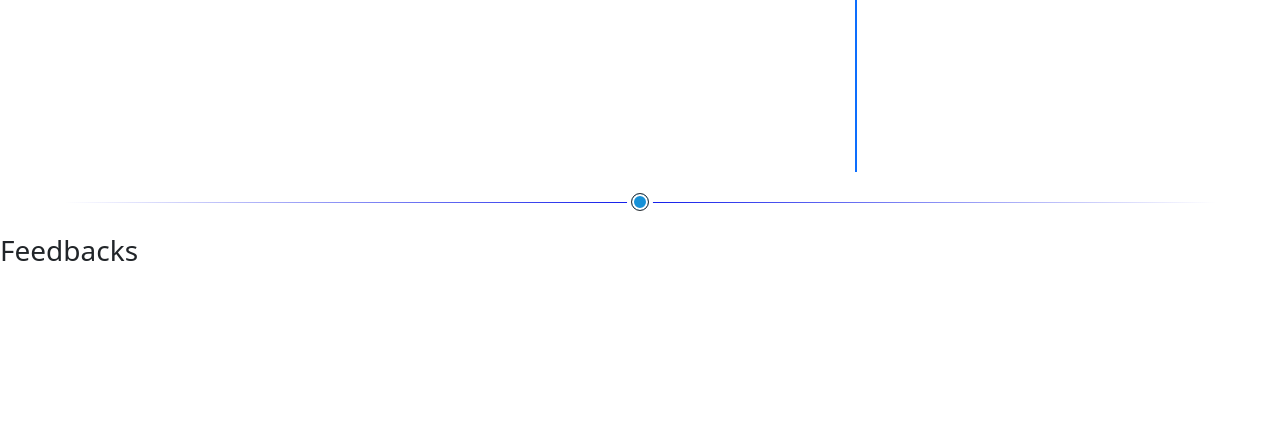
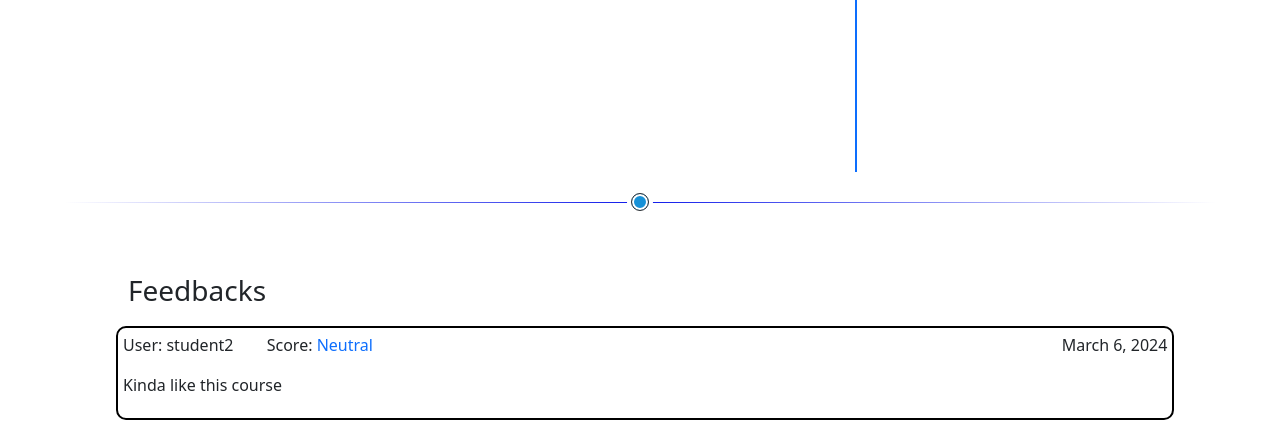
Before and after one commit to 13aba/Advanced-Web-Dev-Final, a Django app: page /course/2 in a window 1280 px wide. Shown: the part 540-970 px from the top of the page. Before the commit the page ends 801 px from the top, so only its background shows below. Run offline with Django 4.2, Linux system fonts and the light colour scheme; a user stored in the database is signed in; data comes from the database, SQL or seed files in the repository; both versions use the stored data as it was after the commit; some libraries are stand-ins or nearby versions.

Commit message:
-finished feedback feature

```diff
--- a/ephysics/static/main.css
+++ b/ephysics/static/main.css
@@ -102,6 +102,12 @@ h1 {
 					0 0 0 4px white;
 }
 
+.feedback-section {
+    padding-top: 40px;
+    padding-left: 10%;
+
+}
+
 img {
     max-width: 100%;
     height: auto;
--- a/ephysics/webapp/forms.py
+++ b/ephysics/webapp/forms.py
@@ -53,6 +53,20 @@ class PostForm(forms.ModelForm):
 
 class FeedbackForm(forms.ModelForm):
 
+    SCORE_CHOICES = (
+        ('1', 'Highly Not Recommended'),
+        ('2', 'Not Recommended'),
+        ('3', 'Neutral'),
+        ('4', 'Recommended'),
+        ('5', 'Highly Recommended'),
+    )
+
+    score = forms.ChoiceField(choices=SCORE_CHOICES, initial='3', widget=forms.Select(attrs={'class': 'form-control', 'style': 'width: 90%;'}))
+
     class Meta :
         model = Feedback
         fields = ('score', 'content')
+
+        widgets = {
+            'content': forms.TextInput(attrs={'placeholder': 'Feedback for the course', 'style': 'width: 90%; resize: None; height: 70px;', 'class': 'form-control'})
+        }
--- a/ephysics/webapp/models.py
+++ b/ephysics/webapp/models.py
@@ -65,7 +65,7 @@ class Deadline(models.Model):
     def __str__(self):
         return f"{self.course.title} have deadline at {self.due_date}"
 
-class Feedback(models.Model):
+class FeedbackChoice:
     SCORE_CHOICES = (
         ('1', 'Highly Not Recommended'),
         ('2', 'Not Recommended'),
@@ -73,11 +73,22 @@ class Feedback(models.Model):
         ('4', 'Recommended'),
         ('5', 'Highly Recommended'),
     )
+
+class Feedback(models.Model):
+
     course = models.ForeignKey(Course, on_delete=models.CASCADE)
     student = models.ForeignKey(AppUser, on_delete=models.CASCADE)
     date = models.DateField(editable=False)
-    score = models.IntegerField(choices = SCORE_CHOICES)
+    score = models.CharField(max_length=1, choices = FeedbackChoice.SCORE_CHOICES)
     content = models.TextField()
 
     def __str__(self):
         return f"{self.course.title} have feedback from {self.student}"
+
+    #Referenced from https://forum.djangoproject.com/t/django-get-foo-display-not-working-as-expected/23866/7
+    @property
+    def get_score_text(self):
+        for i in FeedbackChoice.SCORE_CHOICES:
+            if i[0] == self.score:
+                return i[1]
+        return self.score
--- a/ephysics/webapp/templates/course.html
+++ b/ephysics/webapp/templates/course.html
@@ -134,14 +134,19 @@
                                 {% if request.user.appuser == course.teacher %}
                                 <div class="student-list">
                                         <h3>Enrolled student</h3>
-                                        <div class="list-group border-secondary border-2" style="width: 90%; border-radius: 15px; margin-bottom: 10px;">
                                         {% for enrollment in enrollments %}
-                                                <a href="/user/{{enrollment.student.id}}" class="list-group-item list-group-item-action list-group-item-secondary text-danger">{{enrollment.student}}
-                                                        <text class="float-end">Enrolled: {{enrollment.enrolled_at}}</text>
-
-                                                </a>
+                                        <div class="course-container">
+                                                <p>
+                                                        {{enrollment.student.user.username}}
+                                                        <text class="float-end">
+                                                                Enrolled: {{enrollment.enrolled_at}}
+                                                        </text>
+                                                </p>
+                                                <p>
+                                                        <a class="btn btn-danger btn-sm active" href="/remove_student/{{enrollment.student.id}} role="button">Block Student</a>
+                                                </p>
+                                        </div>
                                         {% endfor %}
-                                        </div>
                                 </div>
                                 {% endif %}
                         </div>
@@ -149,14 +154,30 @@
                 <div class="divider"></div>
                 <div class="row feedback-section">
                         <h3> Feedbacks </h3>
-                        {% if is_enrolled %}
-                        <form method="post" action="/create_deadline/{{course.id}}">
+                        {% if is_enrolled  and feedback_submitted == False %}
+                        <div class="course-container">
+                                <form method="post" action="/create_feedback/{{course.id}}">
                                         {% csrf_token %}
+                                        <input type="hidden" name="user" value={{user.username}} />
                                         <p style="width: 90%; font-size: medium; text-align: center;">Give Feedback</p>
                                         {{feedback_form.as_p}}
                                         <button type="submit" class="btn btn-info btn-lg active">Submit</button>
                                 </form>
+                        </div>
                         {% endif %}
+
+                        {% for feedback in feedbacks %}
+                        <div class="course-container">
+                                <p>
+                                        User: {{feedback.student}} &nbsp&nbsp&nbsp&nbsp&nbsp&nbsp
+                                        Score: <text class="text-primary">{{feedback.get_score_text}}</text>
+                                        <text class="float-end"> {{feedback.date}}</text>
+                                </p>
+                                <p>
+                                        {{feedback.content}}
+                                </p>
+                        </div>
+                        {% endfor %}
                 </div>
         </div>
 
--- a/ephysics/webapp/urls.py
+++ b/ephysics/webapp/urls.py
@@ -18,4 +18,5 @@ urlpatterns = [
     path('delete_deadline/<int:pk>', views.delete_deadline, name='delete_deadline'),
     path('create_post/<int:pk>', views.create_post, name='create_post'),
     path('delete_post/<int:pk>', views.delete_post, name='delete_post'),
+    path('create_feedback/<int:pk>', views.create_feedback, name='create_feedback'),
 ]
--- a/ephysics/webapp/views.py
+++ b/ephysics/webapp/views.py
@@ -147,15 +147,33 @@ def course(request, pk):
         enrollment = Enrollment.objects.get(course = course, student = user)
         #If user is already enrolled send that information to frontend
         is_enrolled = True
+
     except:
         #If user is not enrolled
         is_enrolled = False
+
+    #Check if user is already submitted feedback
+    try:
+        course = Course.objects.get(id = pk)
+        feedback = Feedback.objects.get(course = course, student = user)
+        #If user is already enrolled send that information to frontend
+        feedback_submitted = True
+
+    except:
+        #If user is not submitted feedback
+        feedback_submitted = False
 
     #Get the enrolled students for the course
     try:
         enrollments = Enrollment.objects.filter(course = course)
     except Exception:
         enrollments = None
+
+    #Get the enrolled students for the course
+    try:
+        feedbacks = Feedback.objects.all()
+    except Exception:
+        feedbacks = None
 
     #Get all posts and deadlines related to the course
     posts = Post.objects.filter(course = course)
@@ -170,7 +188,9 @@ def course(request, pk):
         'posts': posts,
         'deadlines': deadlines,
         'enrollments': enrollments,
-        'feedback_form': feedback_form
+        'feedback_form': feedback_form,
+        'feedbacks': feedbacks,
+        'feedback_submitted': feedback_submitted
     }
     return render(request, 'course.html', context)
 
@@ -492,3 +512,38 @@ def delete_post(request, pk):
         #Return error message and redirect back to home page
         messages.error(request, 'Something wrong with the request please check the URL and try again')
         return redirect(request.META.get('HTTP_REFERER'))
+
+def create_feedback(request, pk):
+
+    user = request.user.appuser
+    #Check if requested course exist
+    try:
+        course = Course.objects.get(id = pk)
+    except:
+        #Return error message and redirect back to previous page
+        messages.error(request, 'Something wrong with the request please check the URL and try again')
+        return redirect(request.META.get('HTTP_REFERER'))
+
+    if request.method == 'POST':
+        feedback_form = FeedbackForm(request.POST)
+        print(feedback_form.errors)
+        if feedback_form.is_valid():
+            feedback = feedback_form.save(commit=False)
+            # Set the course and student for the feedback
+            feedback.course = course
+            feedback.student = user
+            feedback.date= date.today()
+            feedback.save()
+            # Return a success message and redirect back to course page
+            messages.success(request, 'Feedback submitted successfully.')
+            return redirect(f'/course/{pk}')
+        else:
+             #If form is invalid
+            messages.error(request, 'Something wrong with the request form please check the URL and try again.')
+            return redirect(request.META.get('HTTP_REFERER'))
+
+
+    else:
+        #If user tries to access this function outside of POST method
+        messages.error(request, 'Something wrong with the request please check the URL and try again.')
+        return redirect(request.META.get('HTTP_REFERER'))
```
Also changed, not shown: ephysics/db.sqlite3, ephysics/webapp/migrations/0011_alter_feedback_score.py (added). Lines whose indentation alone changed are shown as unchanged.
